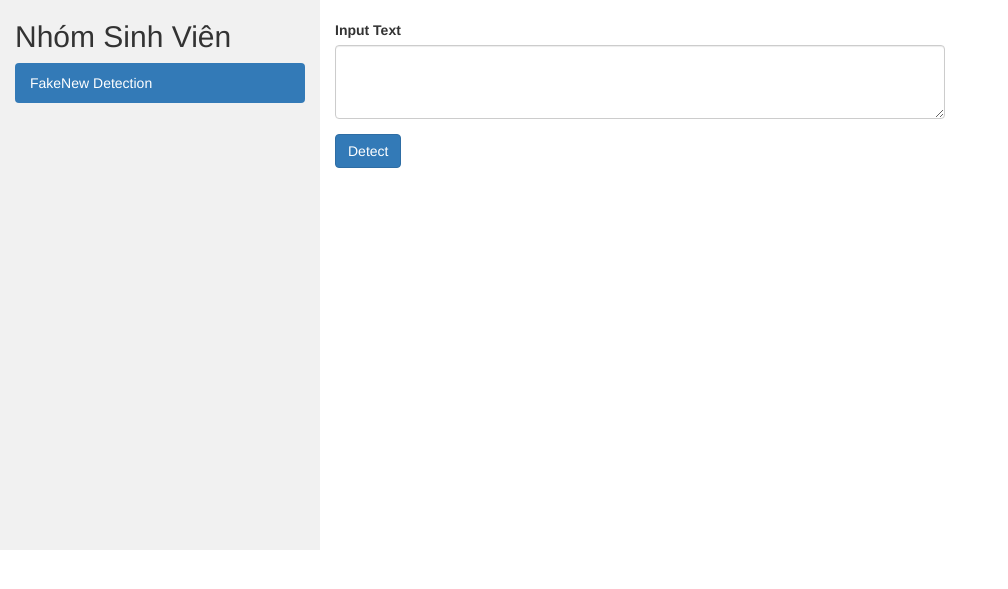
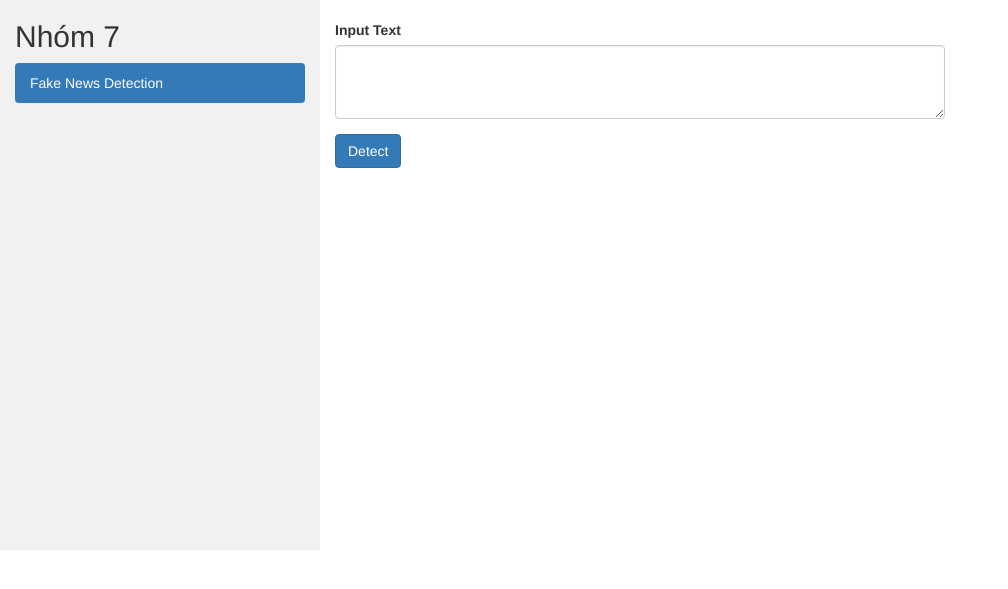
Before and after one commit to vietnv1995/fake-new-detection, a Flask app: page / in a window 1280 px wide. Shown: the top 589 px of the page, without its empty margins (0-1008 px from the left). Run offline with Flask 2, Linux system fonts and the light colour scheme; parts of the project's set-up code (start-up, migrations or seed data) failed here and were passed over; some libraries are stand-ins or nearby versions.

Commit message:
detect fake new

```diff
--- a/templates/index.html
+++ b/templates/index.html
@@ -72,9 +72,9 @@
 <div class="container-fluid">
     <div class="row content">
         <div class="col-sm-3 sidenav hidden-xs">
-            <h2>Nhóm Sinh Viên</h2>
+            <h2>Nhóm 7</h2>
             <ul class="nav nav-pills nav-stacked">
-                <li class="active"><a href="#section1">FakeNew Detection</a></li>
+                <li class="active"><a href="#section1">Fake News Detection</a></li>
 
             </ul>
             <br>
@@ -108,12 +108,12 @@
                     {% if result == "Trust" %}
                     <div class="well trust">
                         <h4>{{result}}</h4>
-                        <p>80%</p>
+                        <p>{{score}}%</p>
                     </div>
                     {% else %}
                     <div class="well fake">
                         <h4>{{result}}</h4>
-                        <p>80%</p>
+                        <p>{{score}}%</p>
                     </div>
                     {% endif %}
                 </div>
```
